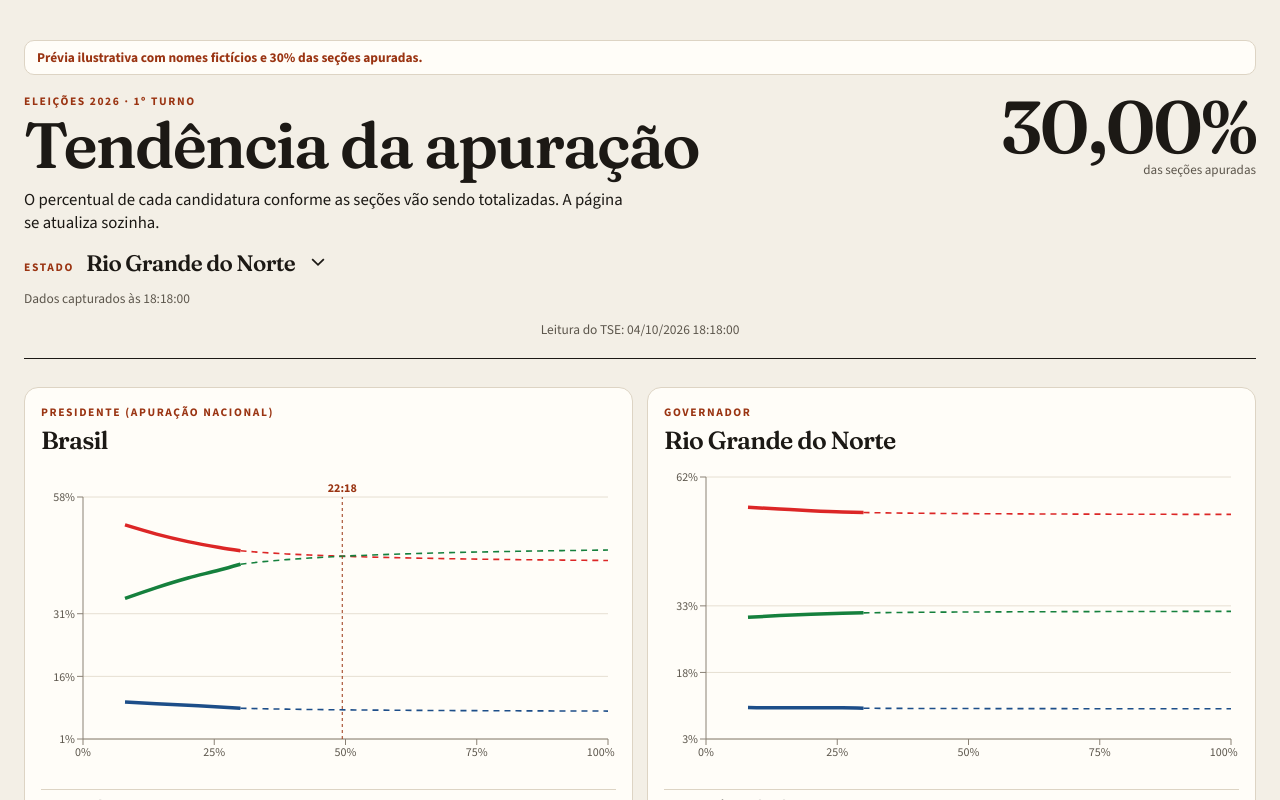
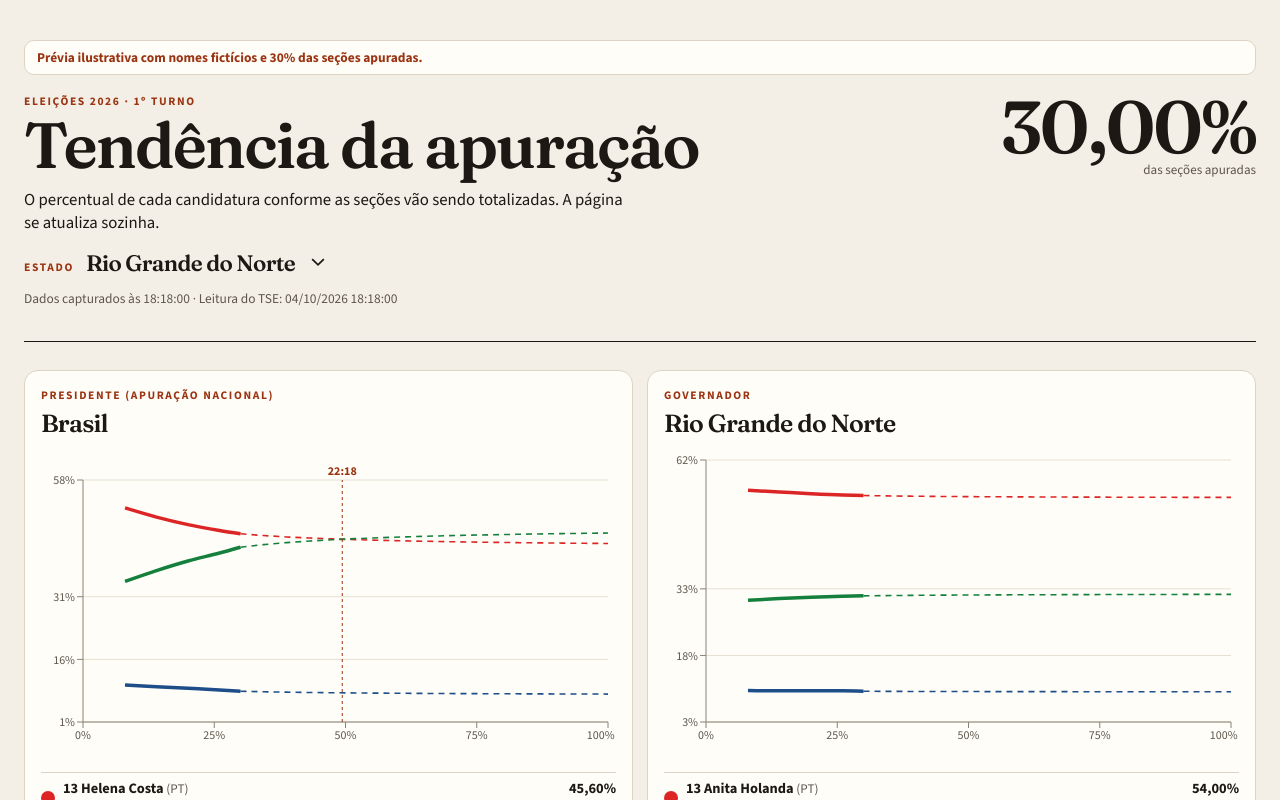
Before and after one commit to danielaraujorn/tendencia-eleicoes, a Next.js app: page /mock in a window 1280 px wide. Shown: the top 800 px of the page. Built offline with nearby package versions, Linux system fonts and the light colour scheme.

Commit message:
refactor: remove redundant reading class from CSS and streamline dashboard reading display

```diff
--- a/app/globals.css
+++ b/app/globals.css
@@ -190,11 +190,6 @@ footer {
 .scope-select:focus {
   outline: 2px solid var(--accent);
   outline-offset: 4px;
-}
-
-.reading {
-  margin: 10px 0 0;
-  text-align: center;
 }
 
 .pst {
--- a/components/dashboard.tsx
+++ b/components/dashboard.tsx
@@ -323,13 +323,9 @@ export function Dashboard({
           {data?.source === "simulado"
             ? " · dados do simulado"
             : ""}
+          {reading ? ` · Leitura do TSE: ${reading}` : ""}
           {error ? ` · ${error}` : ""}
         </p>
-        {reading ? (
-          <p className="meta reading">
-            Leitura do TSE: {reading}
-          </p>
-        ) : null}
       </header>
 
       <div className="races">
```
